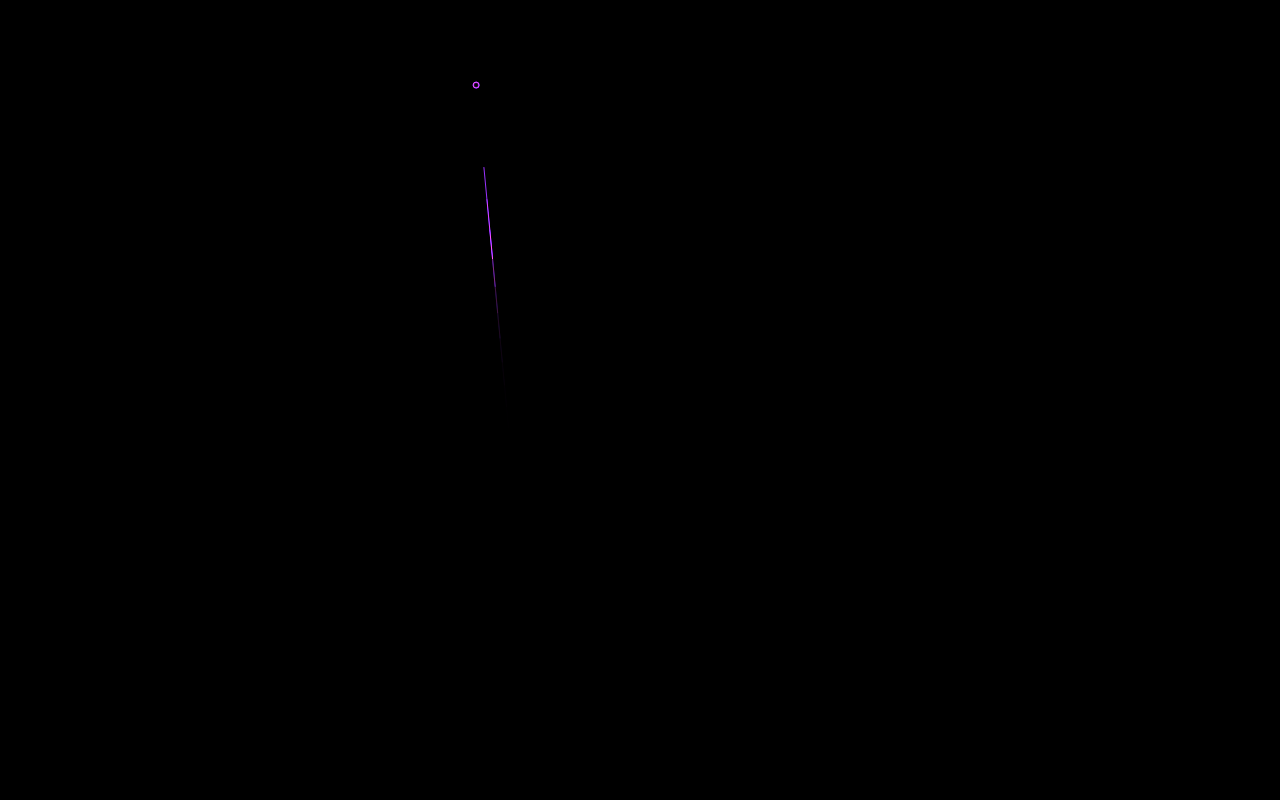
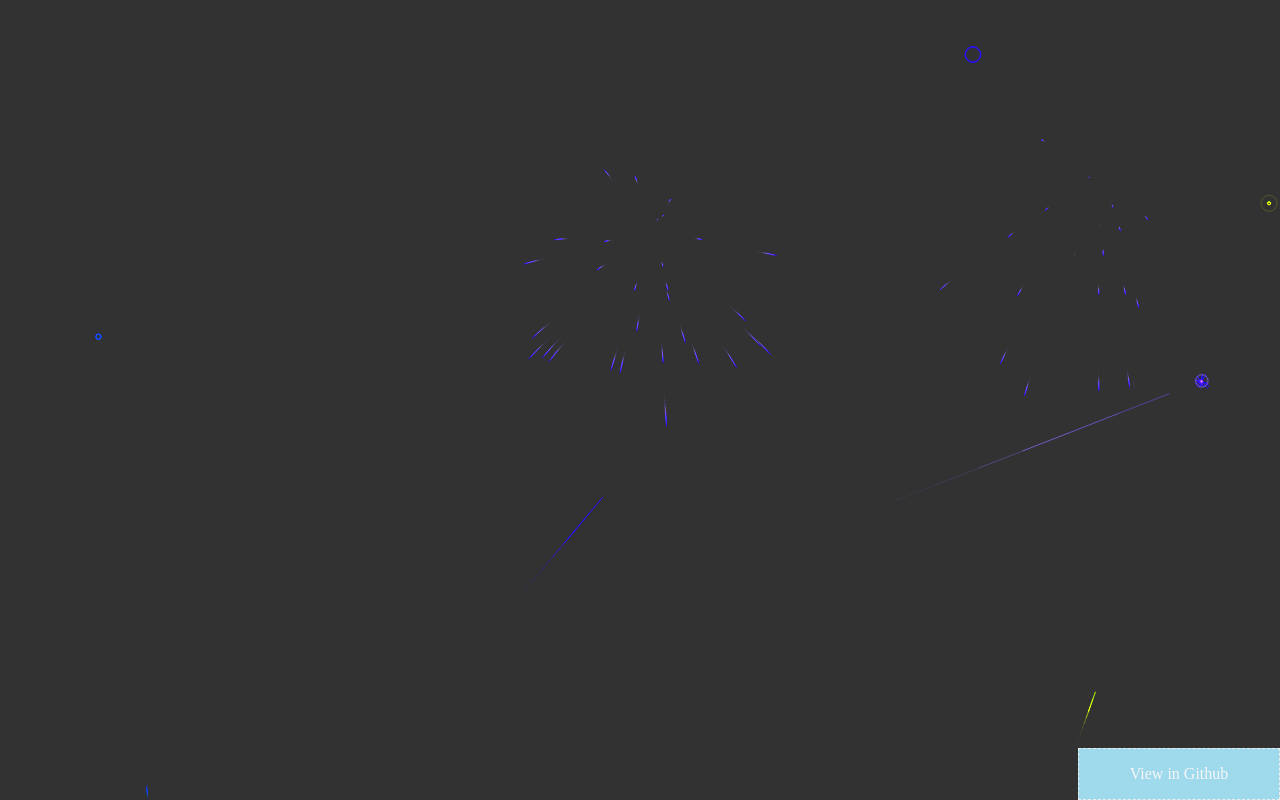
Before and after one commit to daozen/webperday, a plain HTML site: page Day1 canvas fireworks tutorial/index.html in a window 1280 px wide. Drawn offline with Linux system fonts and the light colour scheme.

Commit message:
1.1
Day1 some customize for practice

```diff
--- a/Day1 canvas fireworks tutorial/fireworks.js
+++ b/Day1 canvas fireworks tutorial/fireworks.js
@@ -26,7 +26,7 @@ var canvas = document.getElementById("canvas"),
     hue = 120,
     limiterTotal = 5,
     limitterTick = 0,
-    timerTotal = 80,
+    timerTotal = 20,
     timerTick = 0,
     mousedown = false,
     mx,
@@ -56,7 +56,7 @@ function Firework(sx,sy,tx,ty) {
     this.distanceTraveled = 0;
     this.coordinates =[];
     this.coordinatesCount = 3;
-
+    this.hue = Math.random()*360;
     while(this.coordinatesCount--){
         this.coordinates.push([this.x,this.y]);
     }
@@ -80,13 +80,14 @@ Firework.prototype.update = function (index) {
 
     this.speed *= this.acceleration;
 
+
     var vx = Math.cos(this.angle) * this.speed,
         vy = Math.sin(this.angle) * this.speed;
 
     this.distanceTraveled = calculateDistance(this.sx, this.sy, this.x + vx, this.y + vy);
 
     if (this.distanceTraveled >= this.distanceToTarget) {
-        createParticles(this.tx,this.ty);
+        createParticles(this.tx,this.ty,this.hue);
         fireworks.splice(index, 1);
     } else {
         this.x += vx;
@@ -98,7 +99,7 @@ Firework.prototype.draw = function () {
     ctx.beginPath();
     ctx.moveTo(this.coordinates[this.coordinates.length - 1][0], this.coordinates[this.coordinates.length - 1][1]);
     ctx.lineTo(this.x, this.y);
-    ctx.strokeStyle = 'hsl(' + hue + ',100%,' + this.brightness + '%)';
+    ctx.strokeStyle = 'hsl(' + this.hue + ',100%,' + this.brightness + '%)';
     ctx.stroke();
 
     ctx.beginPath();
@@ -106,7 +107,7 @@ Firework.prototype.draw = function () {
     ctx.stroke();
 };
 
-function Particle(x,y){
+function Particle(x,y,hues){
     this.x = x;
     this.y = y;
     this.coordinates = [];
@@ -119,7 +120,7 @@ function Particle(x,y){
     this.speed = random(1,10);
     this.friction = 0.95;
     this.gravity = 1;
-    this.hue = random(hue-20,hue+20);
+    this.hue = hues;
     this.brightness = random(50,80);
     this.alpha = 1;
     this.decay = random(0.015,0.03);
@@ -145,16 +146,16 @@ Particle.prototype.draw = function(){
     ctx.stroke();
 };
 
-function createParticles(x,y){
+function createParticles(x,y,hues){
     var particleCount = 30;
     while(particleCount--) {
-        particles.push(new Particle(x,y));
+        particles.push(new Particle(x,y,hues));
     }
 }
 
 function loop(){
     requestAnimFrame(loop);
-    hue += 0.5;
+
 
     ctx.globalCompositeOperation = "destination-out";
     ctx.fillStyle = 'rgba(0,0,0,0.5)';
@@ -175,7 +176,7 @@ function loop(){
 
     if(timerTick >= timerTotal){
         if(!mousedown){
-            fireworks.push(new Firework(random(0,cw/2),ch,random(0,cw),random(0,ch/2)));
+            fireworks.push(new Firework(random(0,cw),ch,random(0,cw),random(0,ch/2)));
             timerTick = 0;
         }
     } else {
--- a/Day1 canvas fireworks tutorial/index.html
+++ b/Day1 canvas fireworks tutorial/index.html
@@ -7,7 +7,7 @@
 </head>
 <body>
 <canvas id="canvas">Canvas is not supported in your browser.</canvas>
-
+<div class="link"><a href="https://github.com/daozen/webperday/tree/master/Day1%20canvas%20fireworks%20tutorial">View in Github</a></div>
 <script type="text/javascript" src="fireworks.js"></script>
 </body>
 </html>
--- a/Day1 canvas fireworks tutorial/style.css
+++ b/Day1 canvas fireworks tutorial/style.css
@@ -1,6 +1,6 @@
 /*Basic style for blackground and crosshair cursor*/
 body {
-    background: #000;
+    background: #323232;
     margin: 0;
 }
 
@@ -8,3 +8,27 @@ canvas {
     cursor: crosshair;
     display: block;
 }
+
+.link {
+    position: absolute;
+    right: 0;
+    bottom: 0;
+    width: 200px;
+    height: 50px;
+    line-height: 50px;
+    text-align: center;
+    background-color: #9fd9ec;
+    border: 1px dashed #eeeeee;
+}
+
+.link a {
+    text-decoration: none;
+    color: #f6f6f6;
+    margin: auto;
+    display: block;
+    transition: all 0.2s;
+}
+
+.link a:hover{
+    background-color: #81d05c;
+}
```
